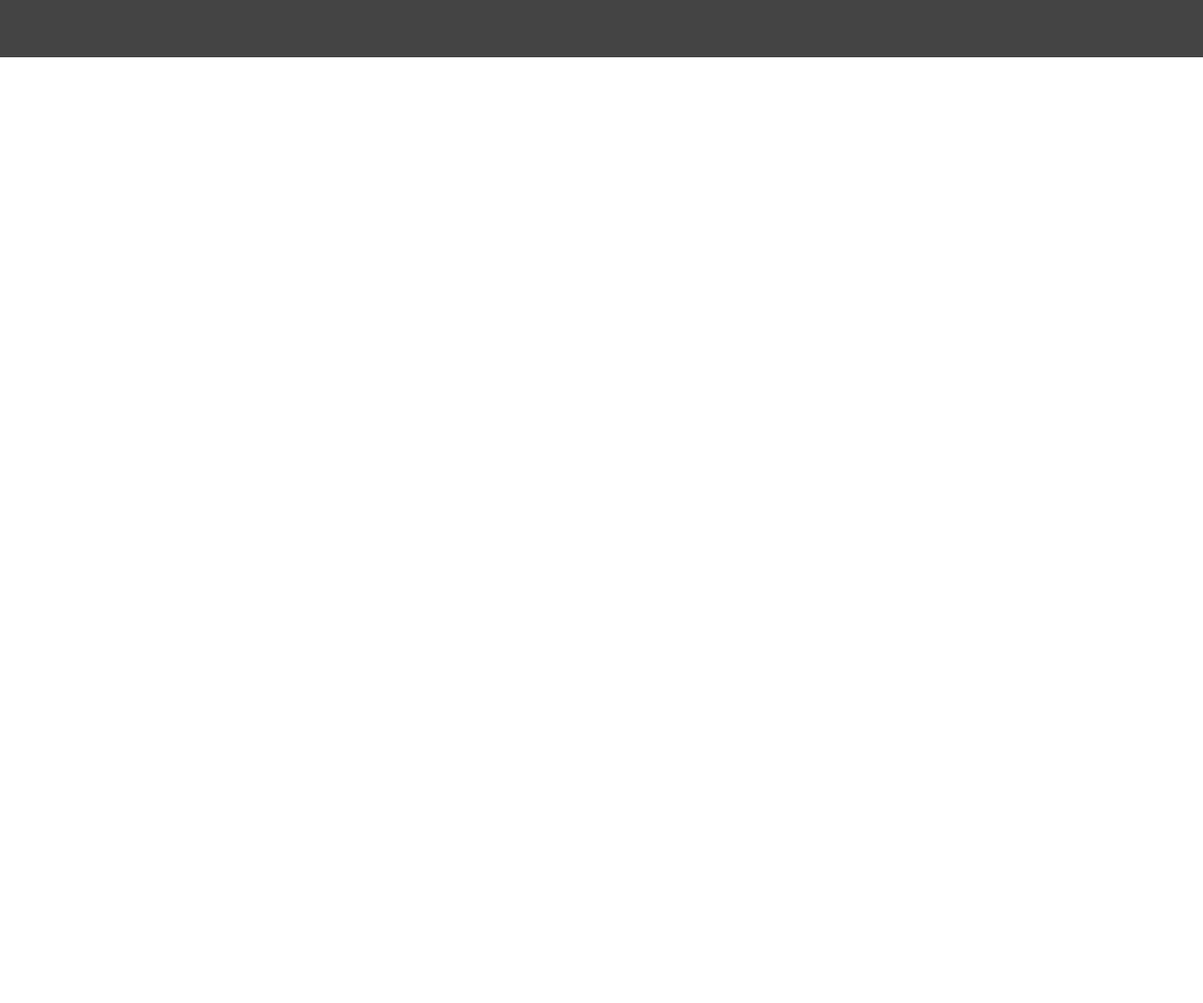
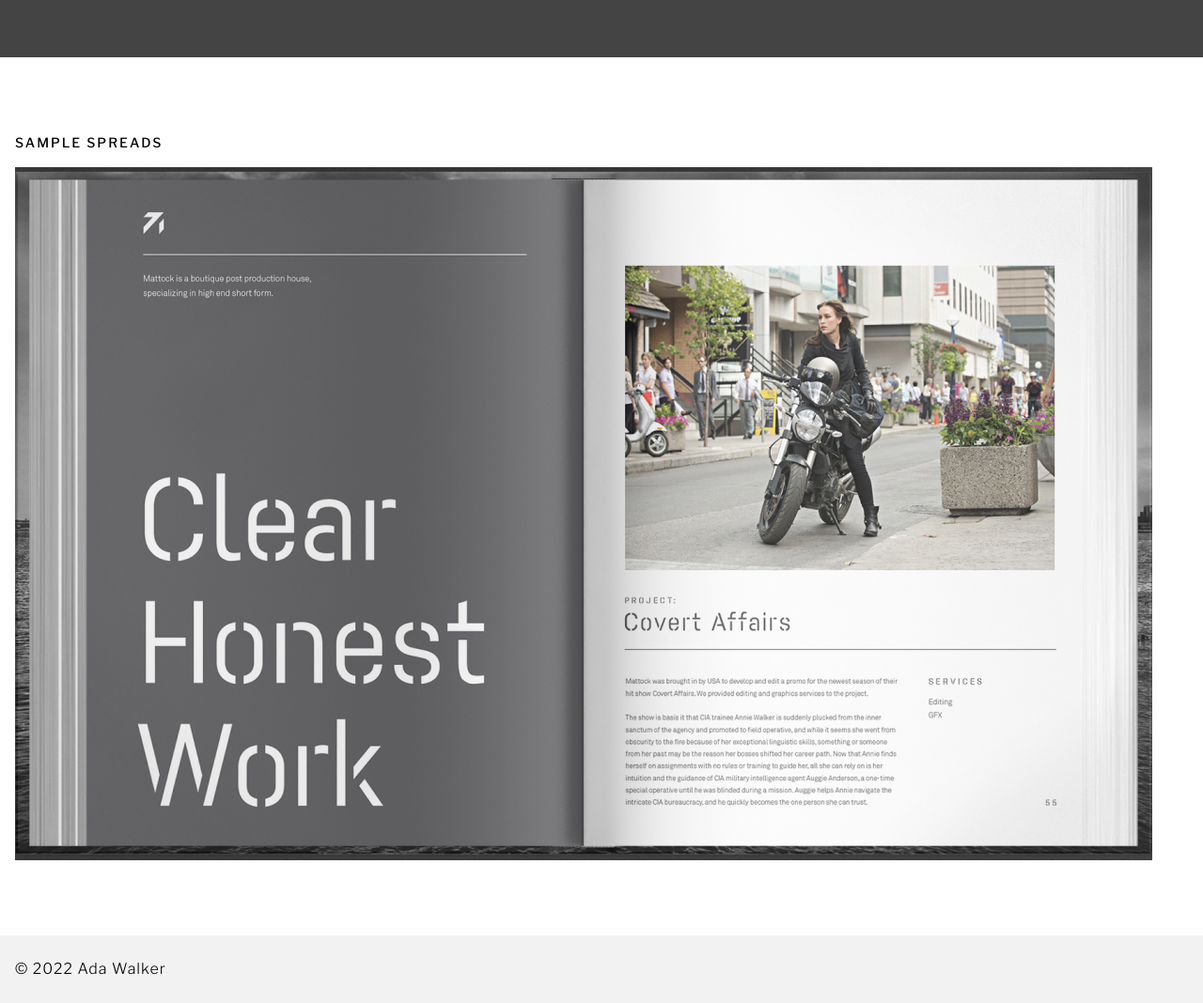
Before and after one commit to AdaJade/GRA322, a plain HTML site: page project-2/index.html in a window 1280 px wide. Shown: the part 559-1627 px from the top of the page at 94% size. Before the commit the page ends 800 px from the top, so only its background shows below. Drawn offline with nearby package versions, Linux system fonts and the light colour scheme.

Commit message:
Add sample row and footer

```diff
--- a/project-2/css/styles.css
+++ b/project-2/css/styles.css
@@ -64,6 +64,19 @@ figcaption {
     letter-spacing: 1px;
 }
 
+.sample {
+    padding: 5rem 0;
+}
+
+footer {
+    background-color: var(--gray-light);
+    padding: 1.5rem 0;
+}
+
+footer p {
+    margin-bottom: 0;
+}
+
 @media screen and (min-width: 800px) {
     .two-column {
         display: grid;
--- a/project-2/index.html
+++ b/project-2/index.html
@@ -49,6 +49,16 @@
 
   </section>
 
+  <section class="sample grid">
+
+   <h2>Sample Spreads</h2>
+   <img src="img/intro-image.jpg" alt="Scan of 2 pages of a book" />
+
+  </section>
+
+  <footer class="grid">
+    <p>&copy; 2022 Ada Walker</p>
+  </footer>
 
   <!-- Load Scripts -->
   <script src="js/scripts.js"></script>
```
Also changed, not shown: 1 other file.
